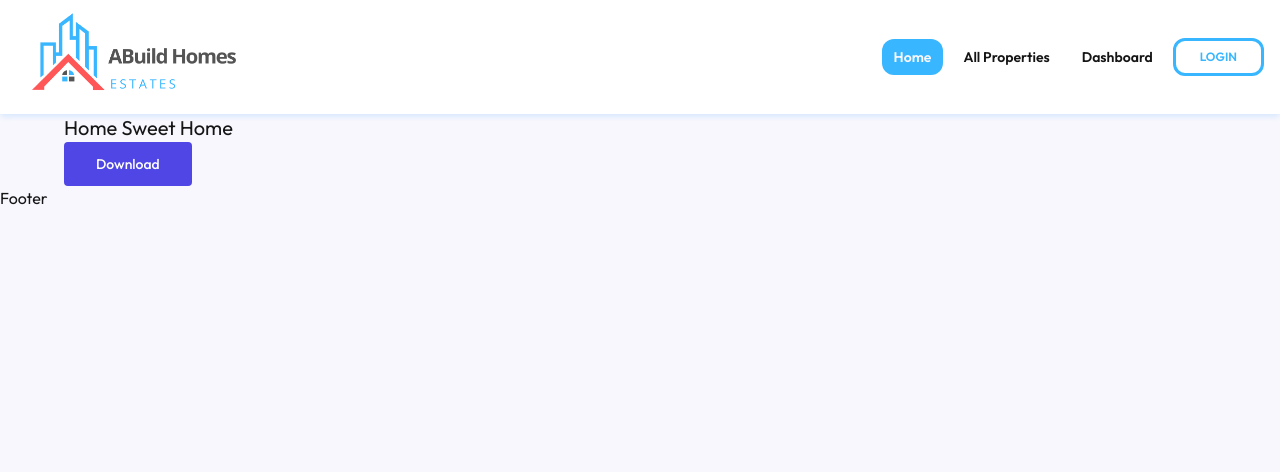
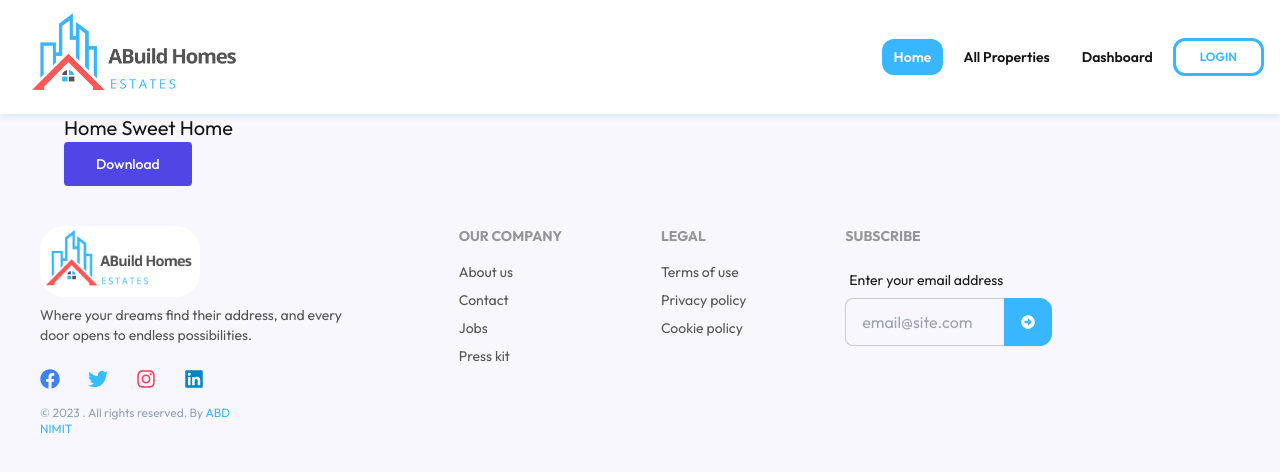
Before and after one commit to abdnimit1203/Abuild-Homes-Estate-Client, a React (Vite) app: page / in a window 1280 px wide. Shown: the top 472 px of the page. Built offline with nearby package versions, Linux system fonts and the light colour scheme.

Commit message:
Footer added with all links

```diff
--- /dev/null
+++ b/src/components/Footer/Footer.jsx
@@ -0,0 +1,54 @@
+import { FaArrowAltCircleRight, FaFacebook, FaInstagram, FaLinkedin, FaTwitter } from "react-icons/fa";
+import { Link } from "react-router-dom";
+
+
+
+
+const Footer = () => {
+  return (
+    <footer className="footer p-10 bg-base-100 text-neutral gap-6">
+      <nav className="md:w-[80%]">
+      <img src="/assets/home/logoMain.png" alt="logo" className="w-40 rounded-3xl" />
+      <p className="max-w-xs">Where your dreams find their address, and every door opens to endless possibilities.</p>
+        <div className="grid grid-cols-5 text-xl gap-4 py-4">
+            <FaFacebook className="hover:scale-150 transition duration-200 cursor-pointer text-blue-500"/>
+            <FaTwitter className="hover:scale-150 transition duration-200 cursor-pointer text-sky-400"/>
+            <FaInstagram className="hover:scale-150 transition duration-200 cursor-pointer text-rose-500"/>
+            <FaLinkedin  className="hover:scale-150 transition duration-200 cursor-pointer text-sky-600"/>
+            <p className="text-xs text-slate-400 col-span-5">© 2023 . All rights reserved. By <Link to={"https://github.com/abdnimit1203"}  target="_blank" className="text-primary">ABD NIMIT</Link></p>
+        </div>
+      </nav>
+      <nav>
+        <header className="footer-title">Our Company</header>
+        <a className="link link-hover">About us</a>
+        <a className="link link-hover">Contact</a>
+        <a className="link link-hover">Jobs</a>
+        <a className="link link-hover">Press kit</a>
+      </nav>
+      <nav>
+        <header className="footer-title">Legal</header>
+        <a className="link link-hover">Terms of use</a>
+        <a className="link link-hover">Privacy policy</a>
+        <a className="link link-hover">Cookie policy</a>
+      </nav>
+      <form>
+        <header className="footer-title">Subscribe</header>
+        <fieldset className="form-control w-80">
+          <label className="label">
+            <span className="label-text">Enter your email address</span>
+          </label>
+          <div className="join">
+            <input
+              type="text"
+              placeholder="email@site.com"
+              className="w-[50%] input input-bordered join-item"
+            />
+            <button className="btn btn-primary   text-white rounded-l-none rounded-r-xl"><FaArrowAltCircleRight/></button>
+          </div>
+        </fieldset>
+      </form>
+    </footer>
+  );
+};
+
+export default Footer;
--- a/src/layouts/MainLayout.jsx
+++ b/src/layouts/MainLayout.jsx
@@ -1,6 +1,7 @@
 import { Outlet, useLocation } from "react-router-dom";
 import Navbar from "../components/Navbar/Navbar";
 import { useEffect } from "react";
+import Footer from "../components/Footer/Footer";
 
 const MainLayout = () => {
 
@@ -29,7 +30,7 @@ const MainLayout = () => {
                 <Outlet/>
             </div>
             <div>
-                Footer
+                <Footer/>
             </div>
         </div>
     );
```
